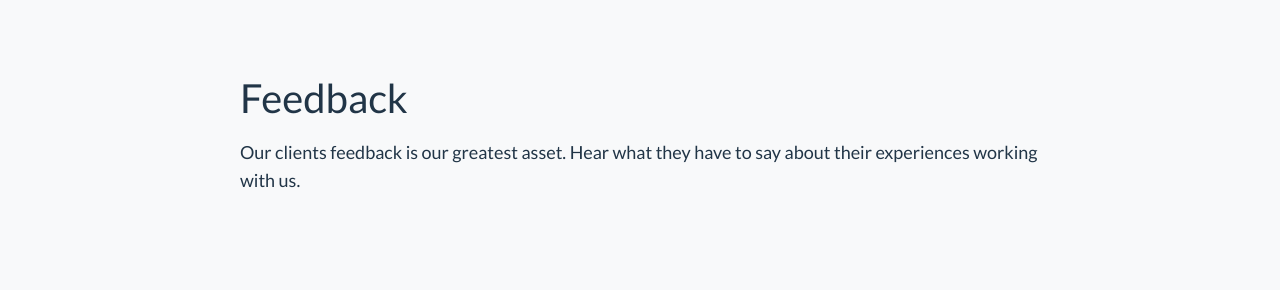
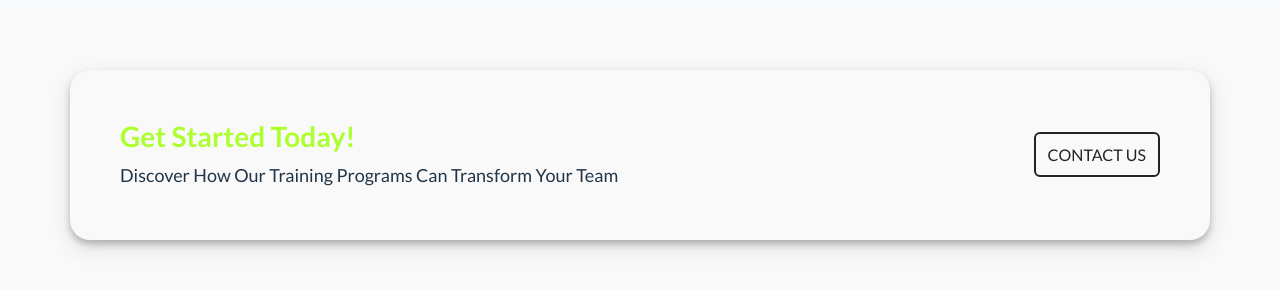
Before and after one commit to srikar1980/capital-bridge, a React (Vite) app: page / in a window 1280 px wide. Shown: the part 2972-3262 px from the top of the page. Built offline with nearby package versions, Linux system fonts and the light colour scheme.

Commit message:
get started card is done.

```diff
--- a/src/App.jsx
+++ b/src/App.jsx
@@ -10,6 +10,7 @@ import Feedback from './views/Feedback';
 import WhyChooseUs from './views/WhyChooseUs';
 import Contact from './views/Contact';
 import Footer from './views/Footer';
+import GetStartedCard from './views/GetStartedCard';
 
 const App = () => {
   return (
@@ -20,6 +21,7 @@ const App = () => {
         <AboutUs />
         <Services />
         <OurValues />
+        <GetStartedCard />
         <Feedback />
         <WhyChooseUs />
         <Contact />
--- /dev/null
+++ b/src/css/GetStarted.css
@@ -0,0 +1,16 @@
+.get-start-card {
+  display: flex;
+  justify-content: space-between;
+  align-items: center;
+  padding: 50px;
+  border-radius: 20px;
+  box-shadow: 0 4px 6px rgba(60, 64, 67, 0.3), 0 8px 20px rgba(60, 64, 67, 0.15);
+}
+.get-start-title {
+  color: greenyellow;
+  font-weight: 700;
+}
+.get-started-btn,.get-started-btn:hover {
+    text-transform: uppercase;
+  border: 2px solid #242424;
+}
--- a/src/css/Ourvalues.css
+++ b/src/css/Ourvalues.css
@@ -12,9 +12,6 @@
   }
 
 
-  .ourvalues-image {
-    text-align: center;
-  }
 
   .video-fluid {
     max-width: 100%;
--- a/src/css/Services.css
+++ b/src/css/Services.css
@@ -30,7 +30,6 @@
 }
 
 .service-card {
-  background-color: #ffffff;
   border-radius: 8px;
   margin: 20px;
   width: 300px;
--- /dev/null
+++ b/src/views/GetStartedCard.jsx
@@ -0,0 +1,26 @@
+import '../css/GetStarted.css';
+const GetStartedCard = () => {
+  return (
+    <section className="section our-values">
+      <div className="container">
+        <div className="row align-items-center">
+          <div className="get-start-card">
+            <div>
+              <h3 className="get-start-title">Get Started Today! </h3>
+              <blockquote className="blockquote mb-0">
+                <p>
+                  Discover How Our Training Programs Can Transform Your Team
+                </p>
+              </blockquote>
+            </div>
+            <div>
+              <button className="btn get-started-btn">Contact Us</button>
+            </div>
+          </div>
+        </div>
+      </div>
+    </section>
+  );
+};
+
+export default GetStartedCard;
--- a/src/views/OurValues.jsx
+++ b/src/views/OurValues.jsx
@@ -13,13 +13,13 @@ const OurValues = () => {
             Unleashing Potential with Innovative Training Solutions for
             Professionals and Corporations
           </p>
-          <div className="col-lg-6 intro-image">
+          <div className="col-lg-6 ourvalues-image">
             <video controls autoPlay loop muted className="video-fluid">
               <source src={aboutUsVideo} type="video/mp4" />
               Your browser does not support the video tag.
             </video>
           </div>
-          <div className="col-lg-6 intro-content">
+          <div className="col-lg-5 offset-lg-1 ourvalues-content">
             <div>
               <h4>Mission</h4>
               <p>
```
